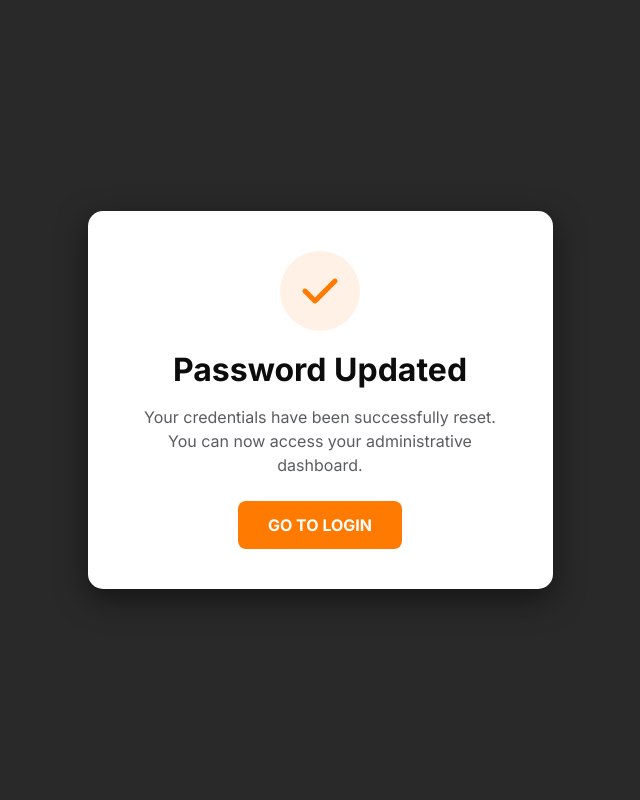
After one commit to VS237/shop, a Django app: page /password-reset/done/ in a window 1280 px wide. The commit adds this page. Shown: the whole page, without its empty margins (320-960 px from the left). Run offline with Django 5.2, Linux system fonts and the light colour scheme.

Commit message:
new
Co-authored-by: Copilot <copilot@github.com>

```diff
--- /dev/null
+++ b/market/templates/password_reset_complete.html
@@ -0,0 +1,76 @@
+<!DOCTYPE html>
+<html lang="en">
+<head>
+    <meta charset="utf-8">
+    <meta name="viewport" content="width=device-width, initial-scale=1.0">
+    <title>Success | MOM'SHOP</title>
+    <link href="https://fonts.googleapis.com/css2?family=Inter:wght@300;400;600;700&display=swap" rel="stylesheet">
+    <link rel="stylesheet" href="https://cdn.jsdelivr.net/npm/bootstrap@5.3.0/dist/css/bootstrap.min.css">
+    <link rel="stylesheet" href="https://cdnjs.cloudflare.com/ajax/libs/font-awesome/6.4.0/css/all.min.css">
+
+<style>
+    body {
+        font-family: 'Inter', sans-serif;
+        background-color: rgb(42, 41, 41);
+        display: flex;
+        justify-content: center;
+        align-items: center;
+        min-height: 100vh;
+        margin: 0;
+    }
+    .success-card {
+        background-color: #ffffff;
+        border-radius: 15px;
+        padding: 40px;
+        text-align: center;
+        box-shadow: 0 10px 30px rgba(0,0,0,0.5);
+    }
+    .check-icon {
+        width: 80px;
+        height: 80px;
+        background: rgba(255, 122, 0, 0.1);
+        border-radius: 50%;
+        display: flex;
+        align-items: center;
+        justify-content: center;
+        margin: 0 auto 20px;
+    }
+    .btn-login {
+        background-color: #ff7a00;
+        color: white;
+        font-weight: bold;
+        border: none;
+        padding: 12px 30px;
+        border-radius: 8px;
+        text-decoration: none;
+        transition: 0.3s;
+        display: inline-block;
+    }
+    .btn-login:hover {
+        background-color: #e66e00;
+        transform: translateY(-2px);
+        color: white;
+    }
+</style>
+</head>
+<body>
+
+<div class="container d-flex justify-content-center">
+    <div class="col-md-5">
+        <div class="success-card">
+            <div class="check-icon">
+                <i class="fas fa-check" style="color: #ff7a00; font-size: 2.5rem;"></i>
+            </div>
+            <h2 class="fw-bold mb-3" style="color: #0c0c0c;">Password Updated</h2>
+            <p class="text-muted mb-4">
+                Your credentials have been successfully reset. You can now access your administrative dashboard.
+            </p>
+            <a href="/login/" class="btn-login text-uppercase">
+                Go to Login
+            </a>
+        </div>
+    </div>
+</div>
+
+</body>
+</html>
--- a/market/urls.py
+++ b/market/urls.py
@@ -27,6 +27,7 @@ urlpatterns = [
   path('resend-otp/', views.resend_otp, name='resend_otp'),
   path('forgot-password/', views.forgot_password, name='forgot_password'),
   path('update-password/', views.update_password, name='update_password'),
+  path('password-reset/done/', views.password_reset_complete, name='password_reset_complete'),
   path('login/', views.user_login, name='login'),
   path('logout/', views.logout_view, name='logout'),
 
--- a/market/views.py
+++ b/market/views.py
@@ -233,10 +233,16 @@ def forgot_password(request):
         # Supabase sends the recovery email
         # The 'redirect_to' should be your password update page
         supabase.auth.reset_password_for_email(email, {
-            "redirect_to": "https://momshop-c79n.onrender.com/update-password/"
+            "redirect_to": "http://127.0.0.1:8000/update-password/"
         })
         return render(request, 'forgot_password.html', {"msg": "Check your email!"})
     return render(request, 'forgot_password.html')
+
+from supabase_auth.errors import AuthApiError
+
+from django.contrib.auth.models import User
+from django.shortcuts import render
+from supabase.lib.client_options import ClientOptions
 
 def update_password(request):
     if request.method == "POST":
@@ -246,19 +252,42 @@ def update_password(request):
 
         if access_token and refresh_token:
             try:
-                # Supply both arguments as required by the latest SDK
-                supabase.auth.set_session(access_token, refresh_token)
-
-                # Now that the session is set, this will work
-                supabase.auth.update_user({"password": new_password})
-
-                return render(request, 'password_reset_complete.html')
+                # 1. Establish the session
+                session_resp = supabase.auth.set_session(access_token, refresh_token)
+
+                # 2. Verify the session is actually active
+                user_resp = supabase.auth.get_user()
+                if user_resp.user:
+                    email = user_resp.user.email
+
+                    # 3. Update Supabase Cloud Password
+                    supabase.auth.update_user({"password": new_password})
+
+                    # 4. CRITICAL: Update Django Local Password
+                    # This ensures you can actually log in with the new password
+                    try:
+                        local_user = User.objects.get(email=email)
+                        local_user.set_password(new_password)
+                        local_user.save()
+                    except User.DoesNotExist:
+                        # If user doesn't exist locally, you might want to create them
+                        # or just log the error
+                        print(f"User {email} updated in Supabase but not found in Django.")
+
+                    return render(request, 'password_reset_complete.html')
+                else:
+                    return render(request, 'update_password.html', {"msg": "Invalid Session."})
+
             except Exception as e:
-                return render(request, 'update_password.html', {"msg": f"Update failed: {str(e)}"})
-        else:
-            return render(request, 'update_password.html', {"msg": "Session data missing. Try the email link again."})
+                print(f"Password Update Error: {e}")
+                return render(request, 'update_password.html', {"msg": "Something went wrong. Please try again."})
+
+        return render(request, 'update_password.html', {"msg": "Session data missing."})
 
     return render(request, 'update_password.html')
+
+def password_reset_complete(request):
+    return render(request, 'password_reset_complete.html')
 
 def home(request):
     query = request.GET.get('q', '')
```
Also changed, not shown: market/templates/update_password.html (+21 -24 lines).
